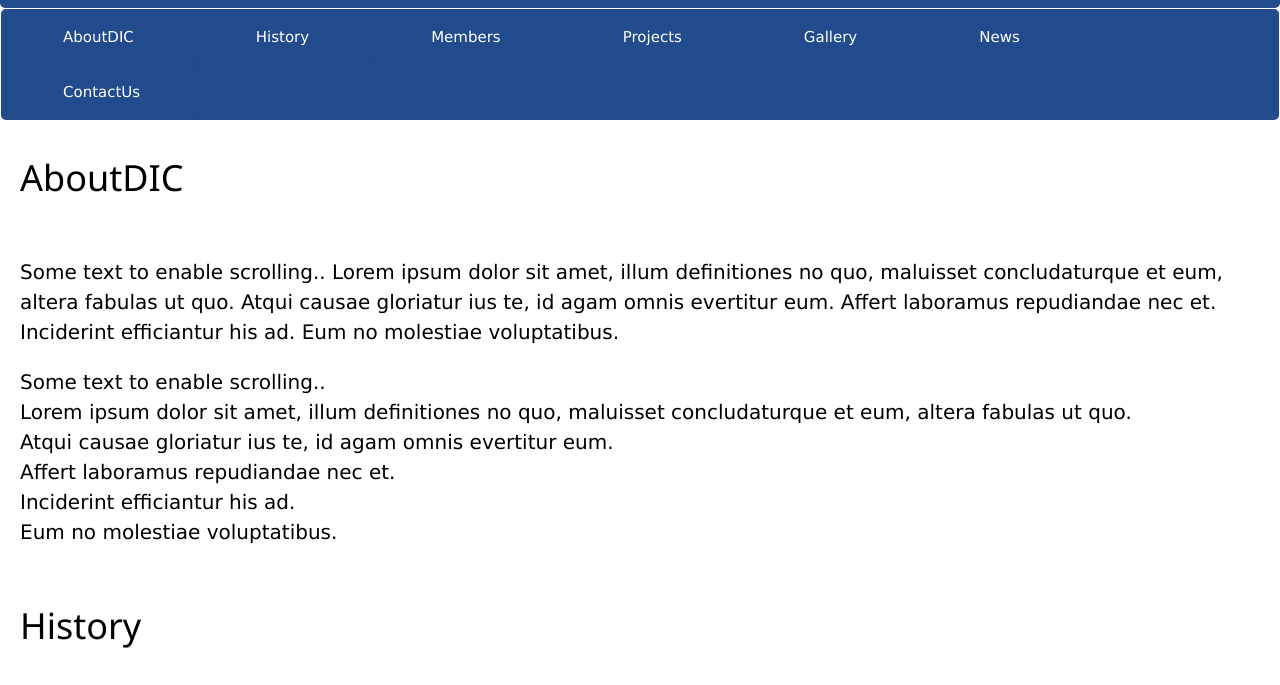
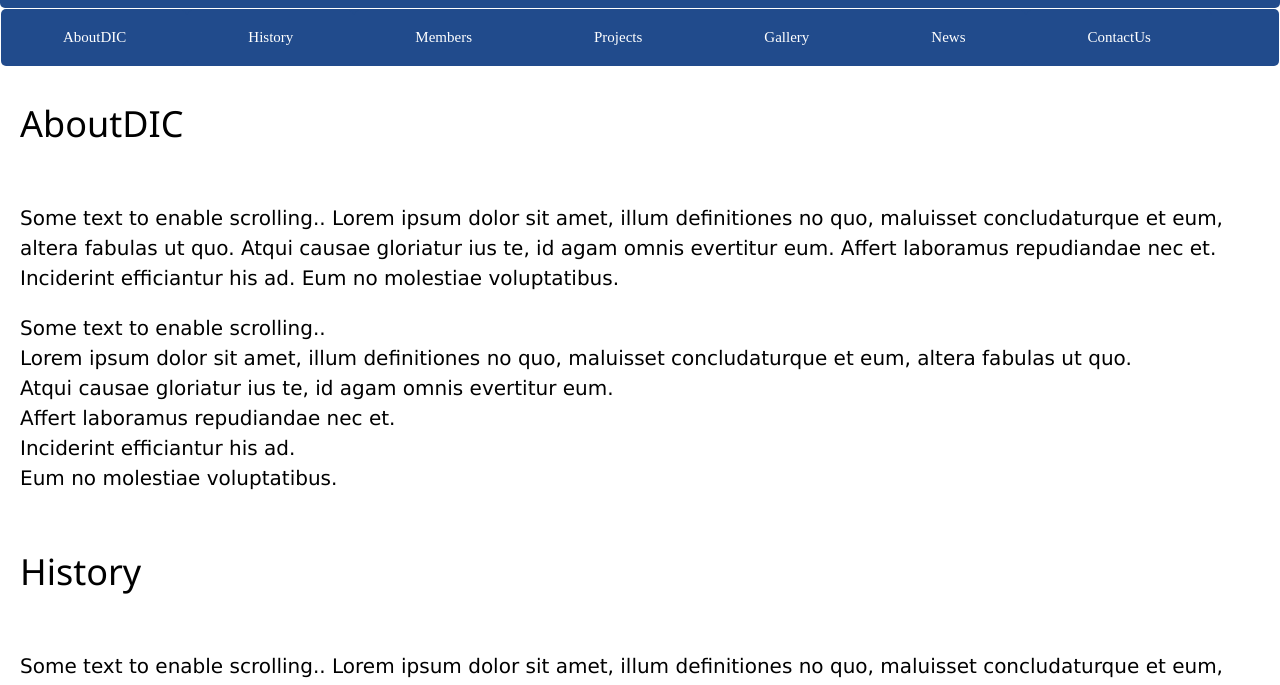
Before and after one commit to viraj-sonatkar/DIC, a website with bundled scripts: page index.html in a window 1280 px wide. Shown: the part 112-797 px from the top of the page. Built offline with nearby package versions, Linux system fonts and the light colour scheme.

Commit message:
added z-index

```diff
--- a/css/home.css
+++ b/css/home.css
@@ -1,4 +1,6 @@
 .mycolumn {
+    /* font-family: "Georgia", Georgia, serif; */
+    font-family: serif;
     background-color: white;
     font-size: 30px;
     padding: 20px;
@@ -7,6 +9,7 @@
 }
 
 .mycontent {
+    /* font-family: "Georgia", Georgia, serif; */
     background-color: white;
     padding: 2px;
     padding-left: 20px;
--- a/css/navbar.css
+++ b/css/navbar.css
@@ -1,4 +1,5 @@
 .mytopnav {
+    z-index: 1;
     top: 1px;
     list-style-type: none;
     margin: 1px;
@@ -11,6 +12,8 @@
     border-radius: 5px;
 }
 .mytopnav a {
+    z-index: 1;
+    font-family: "Times New Roman", Times, serif;
     float: left;
     display: block;
     color: white;
@@ -21,6 +24,7 @@
     text-decoration: none;
 }
 .mytopnav a:hover {
+    z-index: 1;
     background-color: navy;
     padding: 15px 60px;
     /* text-shadow: 3px 2px #214B8C; */
```
